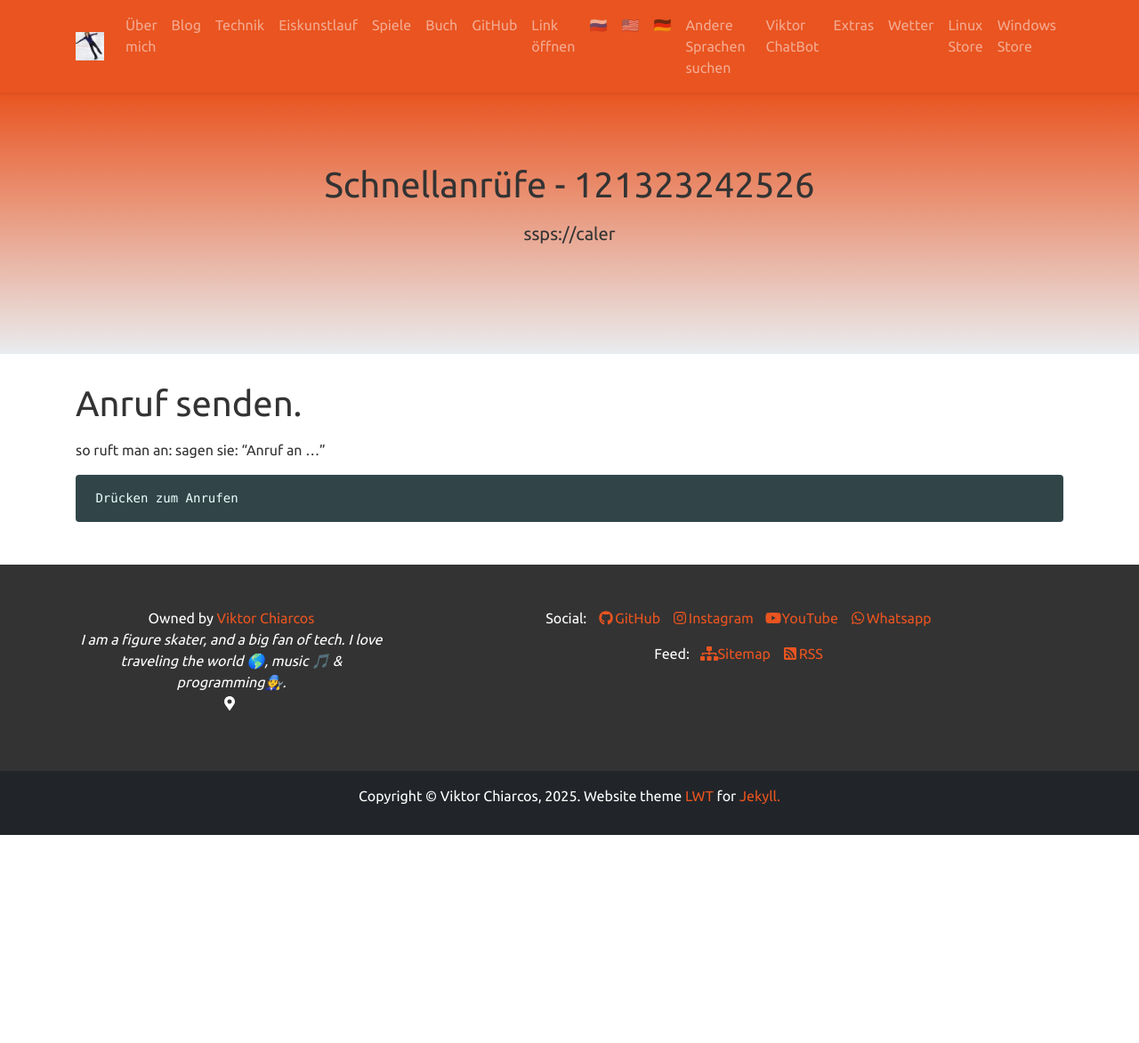
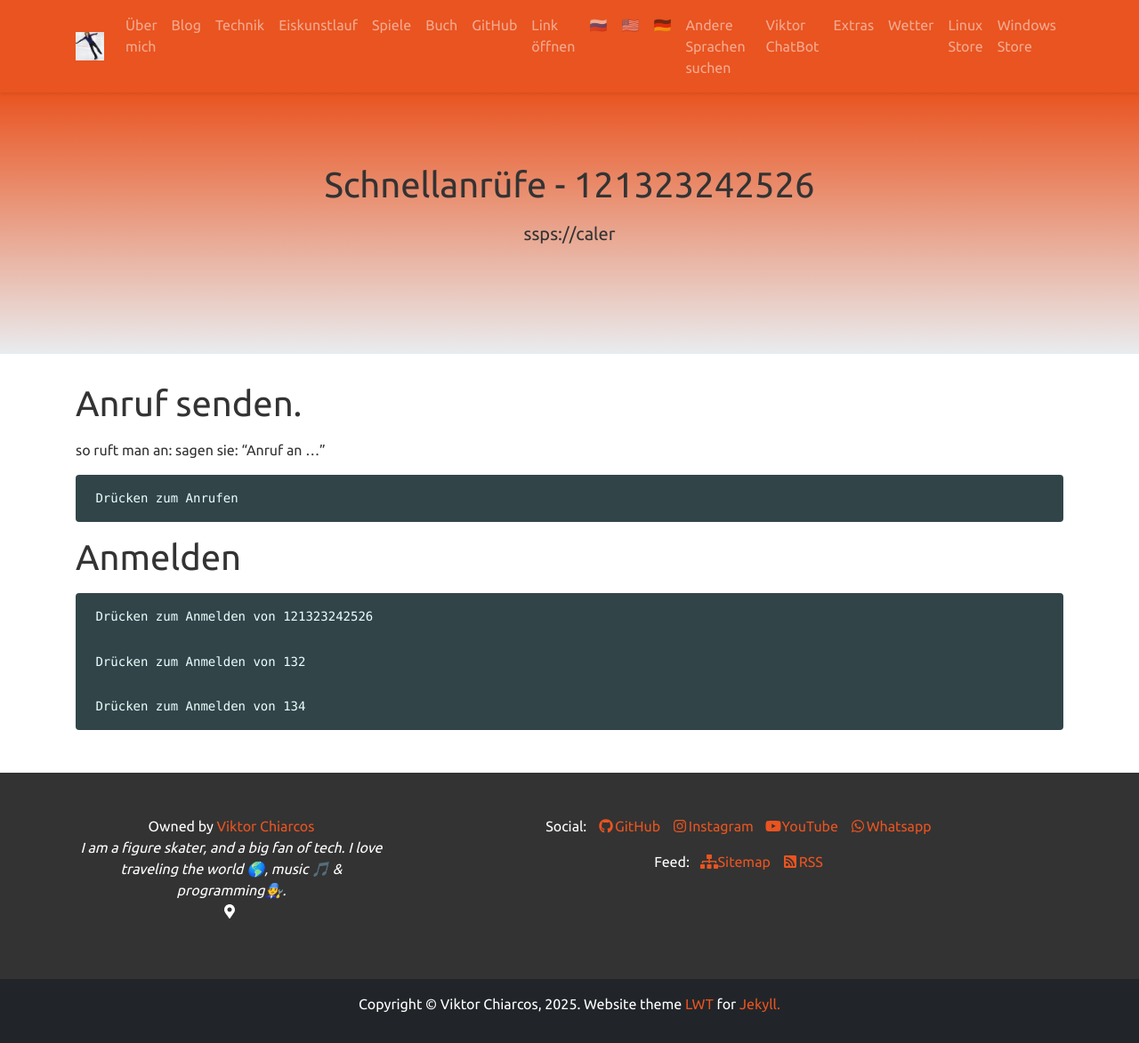
Before and after one commit to viktor-chiarcos/viktor-chiarcos.github.io, a Jekyll site: the page built from _pages/ssps/sp-caller.md, in a window 1280 px wide. Shown: the whole page at 89% size. Built offline with Jekyll 4.4.1, drawn with Linux system fonts in a browser that asks for light colours; before the commit the page ends 939 px from its top, so only the background shows below that.

Commit message:
Update sp-caller.md

```diff
--- a/_pages/ssps/sp-caller.md
+++ b/_pages/ssps/sp-caller.md
@@ -13,3 +13,11 @@ action: true
 so ruft man an:  sagen sie: "Anruf an ..."
 
      Drücken zum Anrufen
+
+# Anmelden
+
+     Drücken zum Anmelden von 121323242526
+
+     Drücken zum Anmelden von 132
+
+     Drücken zum Anmelden von 134
```
